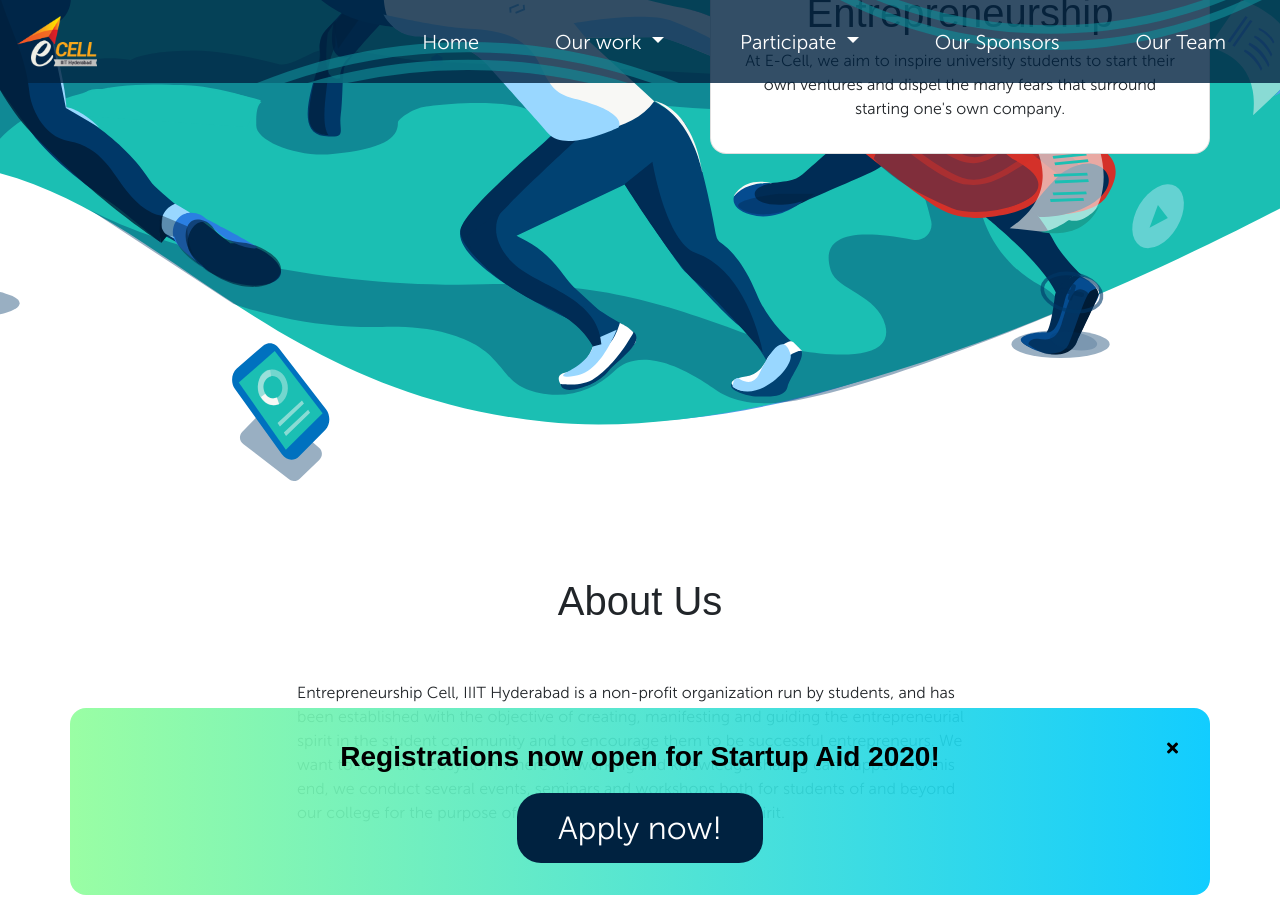
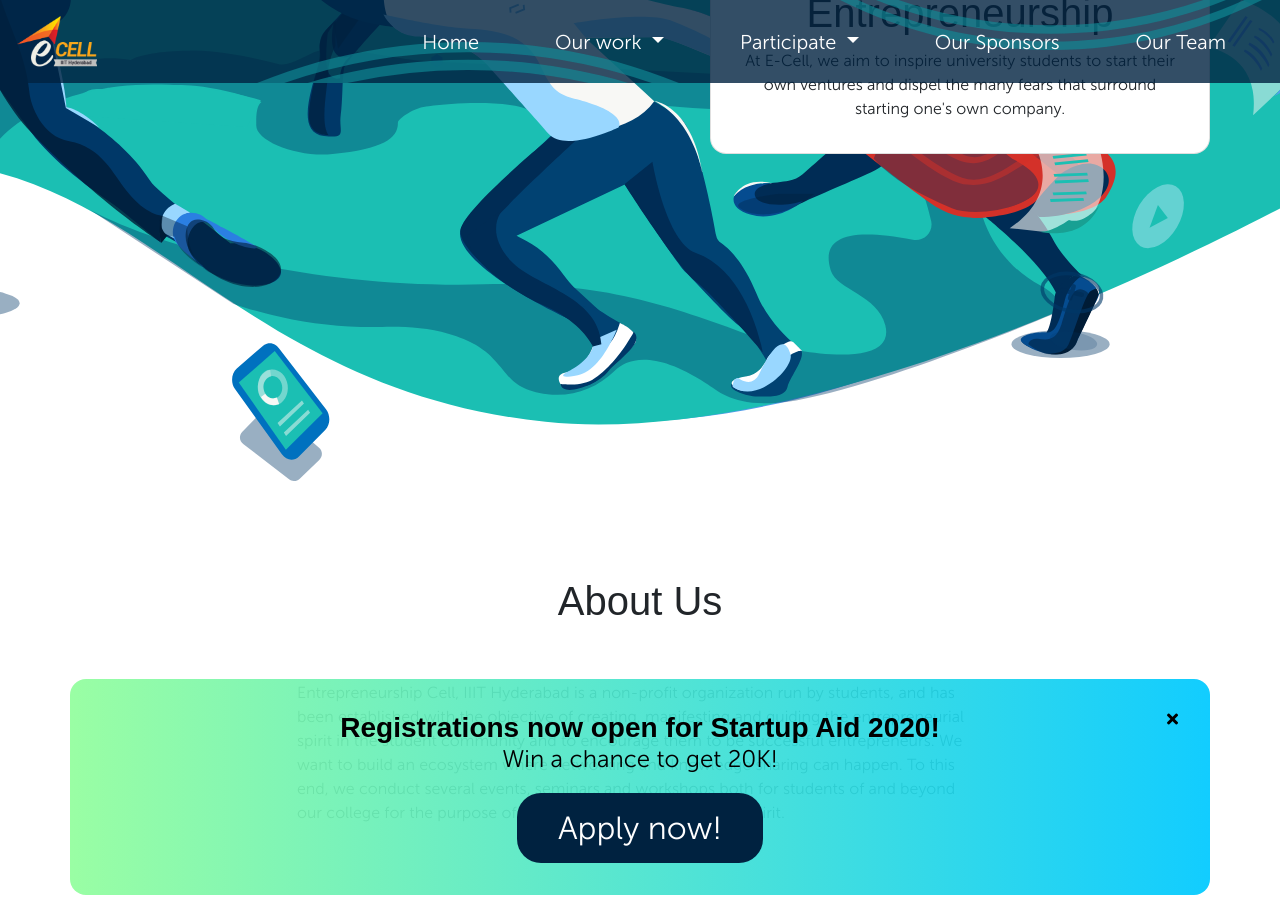
Before and after one commit to IIIT-ECell/website_2019, a Jekyll site: the page built from index.html, in a window 1280 px wide and 900 px high, scrolled down 419 px. Built offline with Jekyll 4.4.1, drawn with Linux system fonts in a browser that asks for light colours; nearby versions of some CDN libraries; some web fonts are replaced.

Commit message:
add 20K incentive

```diff
--- a/_includes/banner.html
+++ b/_includes/banner.html
@@ -6,11 +6,10 @@
         <h3 class="font-weight-bold px-2 banner-heading text-center" style="font-family: Arial;">
             Registrations now open for Startup Aid 2020!
         </h3>
-        <!--
+
         <h4 class="px-2 banner-heading text-center">
-            Early bird offer ends on 16<sup>th</sup> September.
+            Win a chance to get 20K!
         </h4>
-        -->
         <h4 class="banner-heading text-center">
             <a class="btn ticket-btn" href="/startup-aid/#register">
                 Apply now!
```
